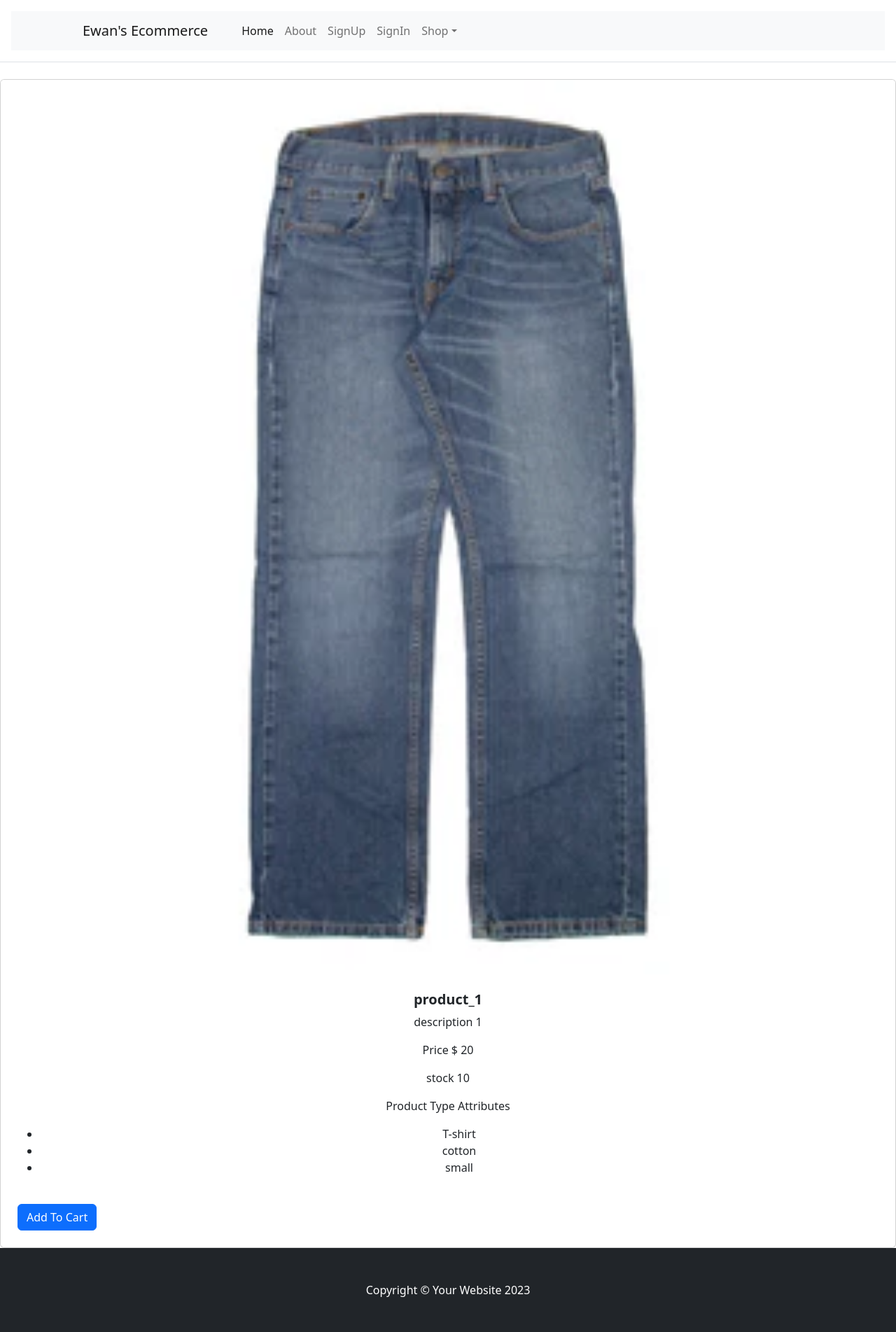
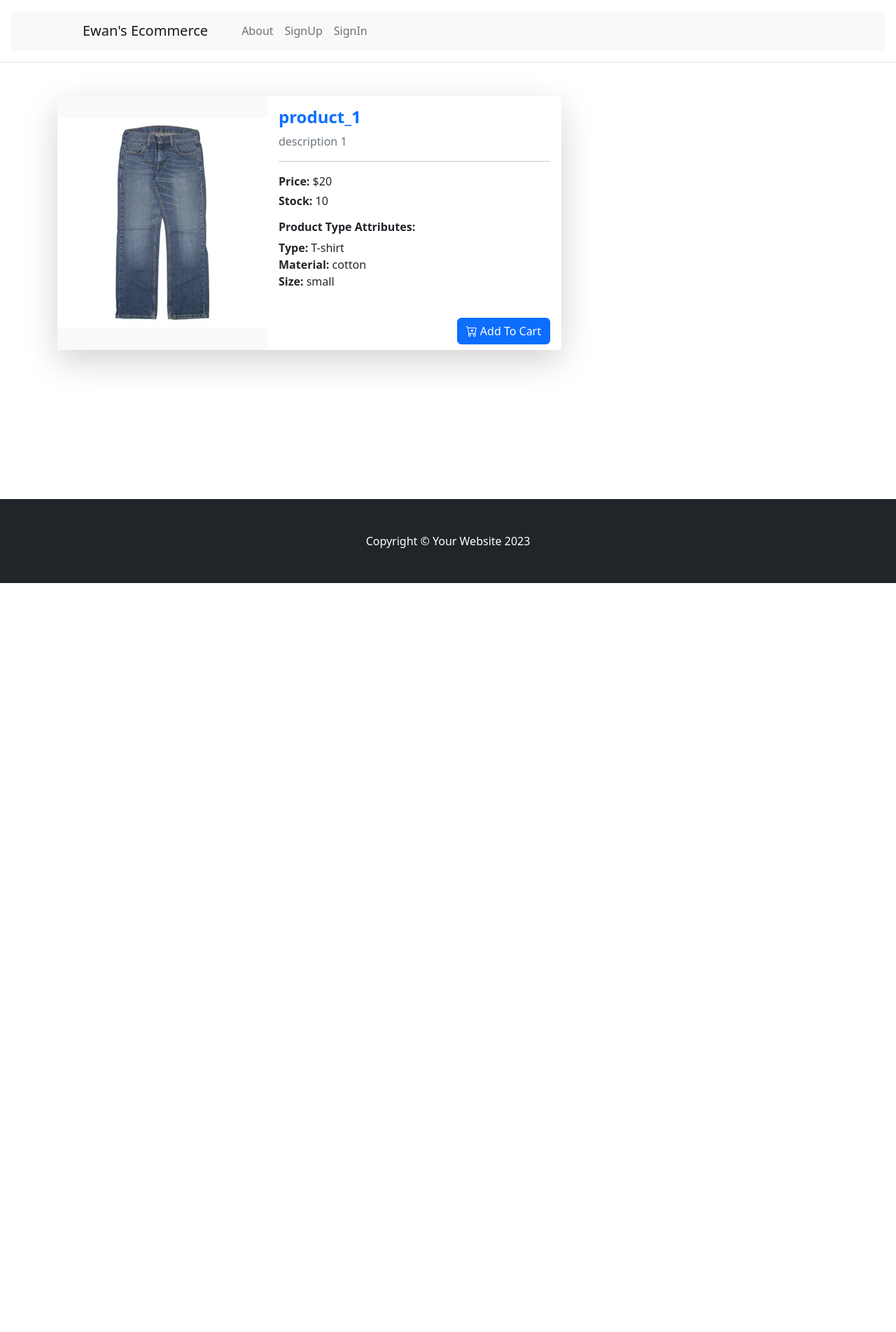
Before and after one commit to EwanBrennan257-glitch/Project, a Flask app: page /products/product_1 in a window 1280 px wide. Shown: the whole page at 70% size. After the commit the page ends 833 px from the top, so only its background shows below. Run offline with Flask 3, Linux system fonts and the light colour scheme; the visitor is signed in with stand-in values (Sample User, id 1).

Commit message:
Changed product style

```diff
--- a/DAO/ProductDao.py
+++ b/DAO/ProductDao.py
@@ -57,7 +57,7 @@
         P2 = Product(name=f"product_{2}", description=f"description {2}", imageurl="/static/Images/product_2.png",
             stock=10, price=20, created_by=User.getadmin(), product_type=product_types[1])
 
-        P3 = Product(name=f"product_{3}", description=f"description {3}", imageurl="/static/Images/product_1.png",
+        P3 = Product(name=f"T-Shirt", description=f"description {3}", imageurl="/static/Images/product_3.png",
             stock=10, price=20, created_by=User.getadmin(), product_type=product_types[2])
 
         P4 = Product(name=f"product_{4}", description=f"description {4}", imageurl="/static/Images/product_2.png",
--- a/app.py
+++ b/app.py
@@ -35,9 +35,6 @@
             session.clear()
 #Landing Page Route
 @app.route('/')
-def landing_page():
-    return render_template('LandingPage.html')
-
 @app.route('/products')
 def products_spread():
     products=ProductService().get_products()
@@ -45,8 +42,13 @@
 
 @app.route('/products/<name>')
 def get_product(name):
-    product=ProductService().get_product(name)
-    return render_template('ProductDetail.html', product=product)
+    try:
+        product=ProductService().get_product(name)
+        return render_template('ProductDetail.html', product=product)
+    except Exception as e:
+        print(e)
+        flash('The Product does not exist','danger')
+        return redirect(url_for('products_spread'))
 
 
 @app.route('/about')
@@ -171,7 +173,10 @@
 
 @app.route('/checkout')
 def checkout():
-    pass
+    session['cart'] = {"user": g.user.email, "items": [],}
+    #clearing cart items when confirming order
+    flash("Your order has been Confirmed", "success")
+    return redirect(url_for('products_spread'))
 
 @app.route('/dashboard')
 def dashboard():
--- a/templates/ProductDetail.html
+++ b/templates/ProductDetail.html
@@ -1,41 +1,36 @@
 {% extends "base.html" %}
 
 {% block content %}
-
-        <div class="card h-100">
-                            <!-- Product image-->
-                            <img class="card-img-top" src="{{ product.imageurl }}" alt="..." />
-                            <!-- Product details-->
-                            <div class="card-body p-4">
-                                <div class="text-center">
-                                    <!-- Product name-->
-                                    <h5 class="fw-bolder">{{ product.name }}</h5>
-                                    <p>  {{ product.description }}
-                                    </p>
-                                    <p>
-                                        Price $ {{ product.price }}
-                                    </p>
-                                    <p>
-                                        stock {{ product.stock }}
-                                    </p>
-                                    <p>
-                                        Product Type Attributes
-                                    <ul>
-                                    <li> {{ product.product_type.name }}</li>
-                                    <li> {{ product.product_type.material }}</li>
-                                    <li> {{ product.product_type.size }}</li>
-                                    </ul>
-                                    </p>
-                                </div>
-                            </div>
-                            <!-- Product actions-->
-                            <div class="card-footer p-4 pt-0 border-top-0 bg-transparent">
-                                <form method="post" action="{{ url_for('add_to_cart') }}">
-                                    <input type="hidden" name="productname" value="{{ product.name }}">
-                                    <button class="btn btn-primary" type="submit"> Add To Cart </button>
-                                </form>
-
-                            </div>
-                        </div>
-
+<div class="container py-4">
+  <div class="card shadow-lg border-0 mb-4" style="max-width: 720px;">
+    <div class="row g-0">
+      <div class="col-md-5 d-flex align-items-center bg-light">
+        <img src="{{ product.imageurl }}" class="img-fluid rounded-start" alt="{{ product.name }}">
+      </div>
+      <div class="col-md-7">
+        <div class="card-body">
+          <h4 class="card-title text-primary fw-bold">{{ product.name }}</h4>
+          <p class="card-text text-muted">{{ product.description }}</p>
+          <hr>
+          <p class="mb-1"><strong>Price:</strong> ${{ product.price }}</p>
+          <p class="mb-3"><strong>Stock:</strong> {{ product.stock }}</p>
+          <h6 class="fw-bold">Product Type Attributes:</h6>
+          <ul class="list-unstyled">
+            <li><strong>Type:</strong> {{ product.product_type.name }}</li>
+            <li><strong>Material:</strong> {{ product.product_type.material }}</li>
+            <li><strong>Size:</strong> {{ product.product_type.size }}</li>
+          </ul>
+        </div>
+        <div class="card-footer bg-white border-0 d-flex justify-content-end">
+          <form method="post" action="{{ url_for('add_to_cart') }}">
+            <input type="hidden" name="productname" value="{{ product.name }}">
+            <button class="btn btn-primary" type="submit">
+              <i class="bi bi-cart-plus"></i> Add To Cart
+            </button>
+          </form>
+        </div>
+      </div>
+    </div>
+  </div>
+</div>
 {% endblock %}
--- a/templates/header.html
+++ b/templates/header.html
@@ -1,15 +1,11 @@
 <nav class="navbar navbar-expand-lg navbar-light bg-light">
             <div class="container px-4 px-lg-5">
-                <a class="navbar-brand" href="{{ url_for('landing_page') }}">Ewan's Ecommerce</a>
+                <a class="navbar-brand" href="{{ url_for('products_spread') }}">Ewan's Ecommerce</a>
                 <button class="navbar-toggler" type="button" data-bs-toggle="collapse" data-bs-target="#navbarSupportedContent" aria-controls="navbarSupportedContent" aria-expanded="false" aria-label="Toggle navigation"><span class="navbar-toggler-icon"></span></button>
                 <div class="collapse navbar-collapse" id="navbarSupportedContent">
                     <ul class="navbar-nav me-auto mb-2 mb-lg-0 ms-lg-4">
-                        <li class="nav-item"><a class="nav-link active" aria-current="page" href="{{ url_for('landing_page') }}">Home</a></li>
                         <li class="nav-item"><a class="nav-link" href="{{ url_for('about_page') }}">About</a></li>
                         {% if g.user %}
-                        {% if g.user.is_admin %}
-                        <li class="nav-item"><a class="nav-link" href="{{ url_for('create_product') }}"> Create Product </a></li>
-                         {%  endif  %}
                         <li class="nav-item"><a class="nav-link" href="#">{{ g.user.email }}</a></li>
                         <li class="nav-item"><a class="nav-link" href="{{ url_for('signout_page') }}">SignOut</a></li>
                         {% else %}
@@ -17,15 +13,6 @@
                         <li class="nav-item"><a class="nav-link" href="{{ url_for('signin_page') }}">SignIn</a></li>
                         {% endif %}
 
-                        <li class="nav-item dropdown">
-                            <a class="nav-link dropdown-toggle" id="navbarDropdown" href="#" role="button" data-bs-toggle="dropdown" aria-expanded="false">Shop</a>
-                            <ul class="dropdown-menu" aria-labelledby="navbarDropdown">
-                                <li><a class="dropdown-item" href="#!">All Products</a></li>
-                                <li><hr class="dropdown-divider" /></li>
-                                <li><a class="dropdown-item" href="#!">Popular Items</a></li>
-                                <li><a class="dropdown-item" href="#!">New Arrivals</a></li>
-                            </ul>
-                        </li>
                     </ul>
                 {% if g.cart %}
                     <div class="d-flex">
```
Also changed, not shown: templates/LandingPage.html (deleted, +0 -10 lines), static/Images/product_3.png (added).
